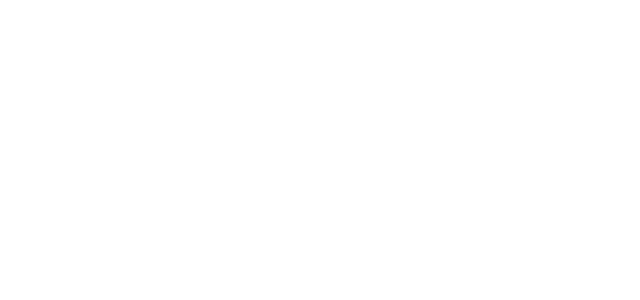
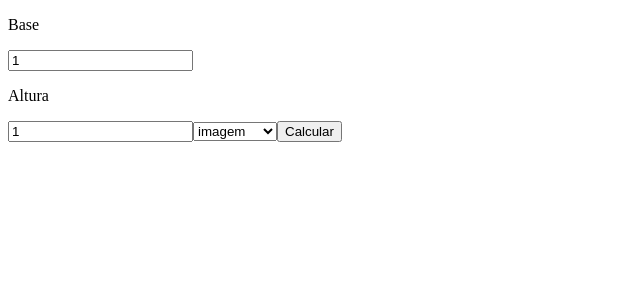
Before and after one commit to VitoriaMoon/Prova-Surpresa, a React (Create React App) app: page /retangulo in a window 1280 px wide. Before the commit this address had no page. Shown: the top 300 px of the page, without its empty margins (0-640 px from the left). Built offline with nearby package versions, Linux system fonts and the light colour scheme.

Commit message:
retangulo

```diff
--- /dev/null
+++ b/src/contar.js
@@ -0,0 +1,23 @@
+import { useState } from "react"
+import Contar from './service/contar.js'
+
+export default function Contador(){
+    const [inicio, setInicio] = useState();
+    const [fim,setFim] = useState();
+    const [resposta, setResposta] = useState();
+
+    function Contador(){
+        setResposta(Contar(inicio,fim))
+    }
+
+    return(
+        <main>
+            <p>Inicio</p>
+            <input type='number' value={inicio} onChange={e => setInicio(e.target.value)}/>
+            <p>Fim</p>
+            <input type='number' value={fim} onChange={e => setFim(e.target.value)}/>
+            <button onClick={Contador}>Calcular</button>
+            <p>{resposta}</p>
+        </main>
+    )
+}
--- /dev/null
+++ b/src/desenhoLinha.js
@@ -0,0 +1,20 @@
+import { useState } from "react"
+import DesenhoLinha from "./service/desenhoLinha.js";
+
+export default function Desenho(){
+
+    function DesenhoLinhas(){
+        setResposta(DesenhoLinha(qtd))
+    }
+
+    const [qtd, setQtd] = useState();
+    const [resposta, setResposta] = useState([]);
+    return(
+        <main>
+            <p>QUANTIDADE</p>
+            <input value={qtd} onChange={e => setQtd(e.target.value)}/>
+            <button onClick={DesenhoLinhas}>CALUCAR</button>
+            {resposta}
+        </main>
+    )
+}
--- a/src/index.js
+++ b/src/index.js
@@ -9,7 +9,9 @@
 import VerificarFebre from './febre';
 import CinemaIngresso from './cinema';
 import OrcamentoFamilia from './orcamento';
-
+import Contador from './contar';
+import Desenho from './desenhoLinha';
+import Retangulo from './retangulo';
 const root = ReactDOM.createRoot(document.getElementById('root'));
 root.render(
   <React.StrictMode>
@@ -23,6 +25,9 @@
       <Route path='/febre' element={<VerificarFebre/>}/>
       <Route path='/cinema' element={<CinemaIngresso/>}/>
       <Route path='/orcamento' element={<OrcamentoFamilia/>}/>
+      <Route path='/contador' element={<Contador/>}/>
+      <Route path='/desenhoLinha' element={<Desenho/>}/>
+      <Route path='/retangulo' element={<Retangulo/>}/>
     </Routes>
     </BrowserRouter>
   </React.StrictMode>
--- /dev/null
+++ b/src/retangulo.js
@@ -0,0 +1,41 @@
+import { useState } from "react";
+import desenharRetangulo from "./service/retangulo.js";
+
+export default function Retangulo () {
+    const [coluna, setColuna] = useState (1);
+    const [linhas, setLinhas] = useState(1);
+    const [opcao,setOpcao]= useState('asterisco')
+    const [ resposta, setResposta] = useState([]);
+
+    function calcularRetangulo(){
+
+        setResposta(desenharRetangulo (linhas,coluna, opcao==='asterisco' ? '*' : '▆') );
+
+    }
+
+
+    return(
+        <main>
+            <p>Base</p>
+            <input type='number' value={linhas} onChange={e => setLinhas(e.target.value)}/>
+
+            <p>Altura</p>
+            <input type='number' value={coluna} onChange={e => setColuna(e.target.value)}/>
+
+            <select onChange={e => setOpcao(e.target.value)}>
+                <option value='imagem'>imagem</option>
+                <option value='quadrado'>Quadrado</option>
+                <option value='asterisco'>Asteristico</option>
+            </select>
+
+            <button onClick={calcularRetangulo}>Calcular</button>
+            <div>
+            {resposta.map (item =>{
+            if(opcao === 'imagem') return <div><img src="../images/lula-sorrindo-com-bone-preto-escrito-cpx-em-vermelho_1_51105.jpg" width={100}/></div>
+            else return <p> {item}</p>
+
+            })}
+            </div>
+        </main>
+    )
+}
--- /dev/null
+++ b/src/service/contar.js
@@ -0,0 +1,9 @@
+export default function Contar(inicio,fim){
+    let a = [];
+
+    for(let i = inicio; i<=fim; i++){
+        a =[...a, i]
+        a.push(" ")
+    }
+    return a;
+};
--- /dev/null
+++ b/src/service/desenhoLinha.js
@@ -0,0 +1,7 @@
+export default function DesenhoLinha(quantidade){
+    let l = [];
+    for (let i = 1; i <= quantidade; i++){
+        l.push(" * ")
+    }
+    return l;
+}
--- /dev/null
+++ b/src/service/retangulo.js
@@ -0,0 +1,14 @@
+export default function desenharRetangulo(l,c,simbolo){
+    let matriz = []
+    let retangulo = [];
+
+    for(let i = 0; i<l; i++){
+        retangulo[i] = '*'
+    for(let j=0; j<c; j++){
+        matriz [j] = new Array(retangulo)
+    }
+        retangulo.push('')
+
+    }
+    return matriz;
+}
```
Also changed, not shown: public/images/lula-sorrindo-com-bone-preto-escrito-cpx-em-vermelho_1_51105.jpg (added), src/index.css (line endings or trailing spaces).
